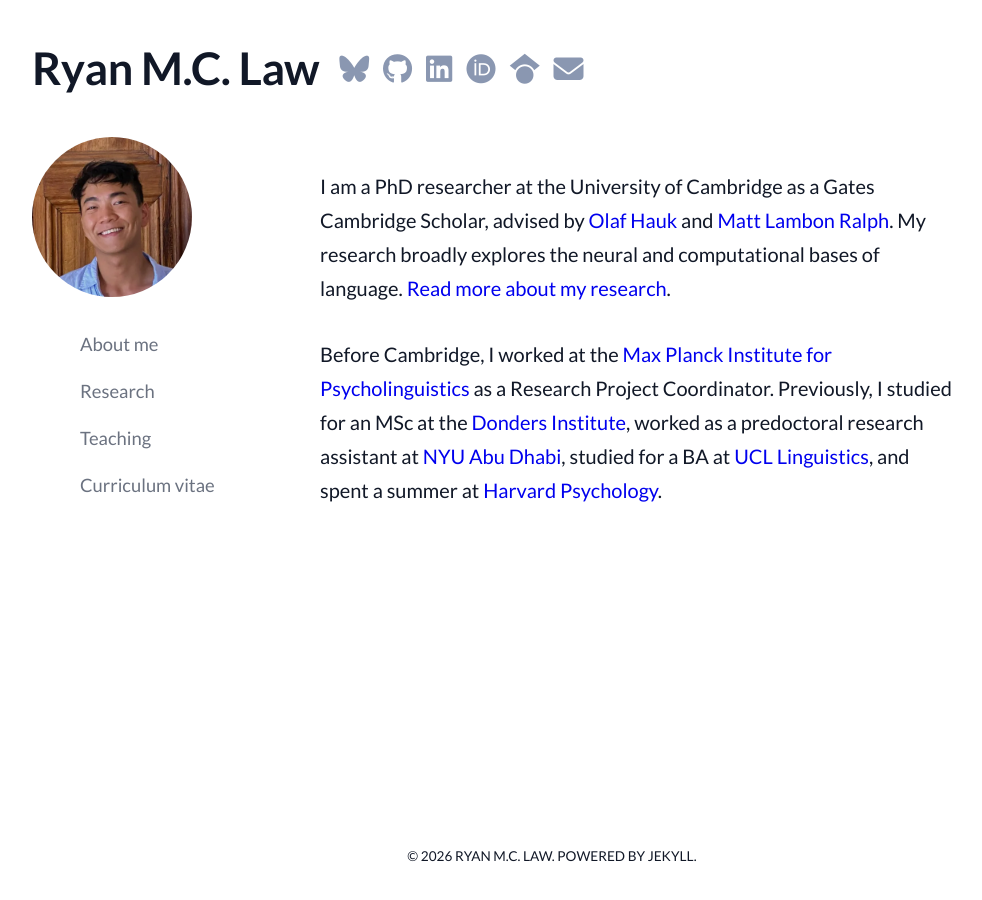
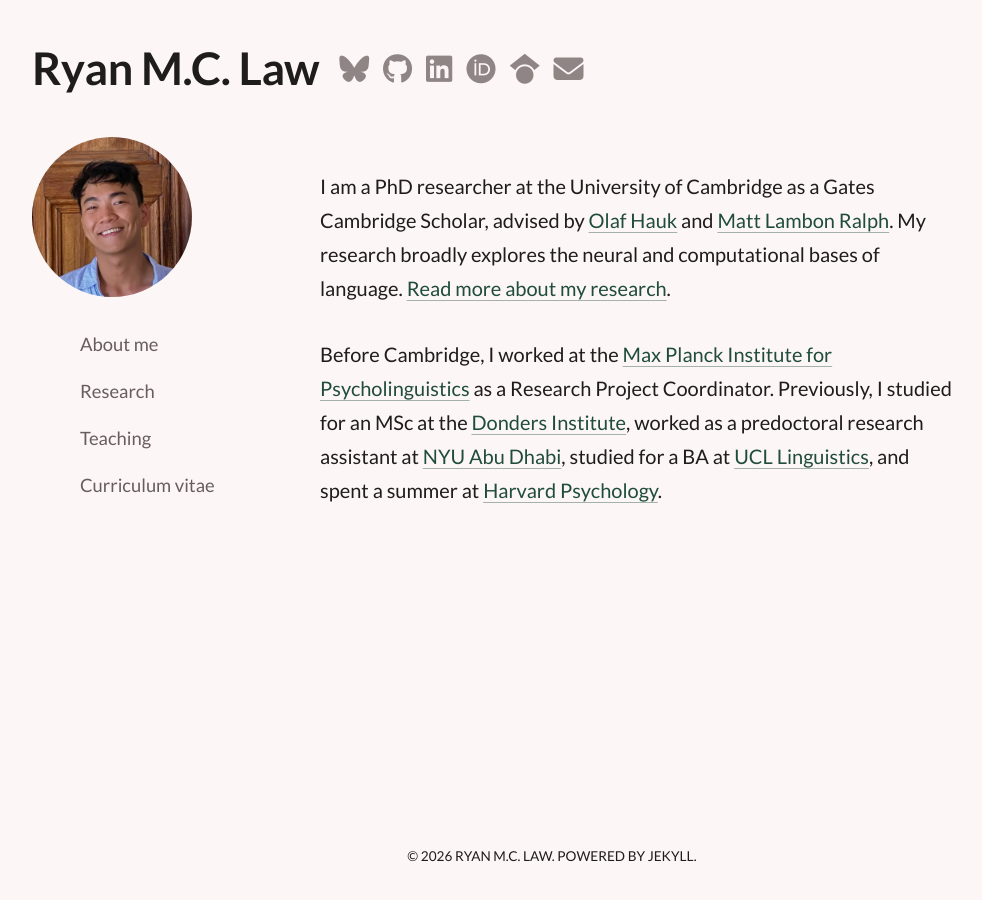
Before and after one commit to rmc-law/rmc-law.github.io, a Jekyll site: the page built from index.md, in a window 1280 px wide. Shown: the whole page, without its empty margins (88-1070 px from the left). Built offline with Jekyll 4.4.1, drawn with Linux system fonts in a browser that asks for light colours; nearby versions of some CDN libraries.

Commit message:
Palette: faint pink background, warm ink, forest green links
- Background #fdf6f6, text and headings warm ink #1f1c1c, nav and
  secondary text warm grey #675d5d (6.0:1), icons #8f8585 (3.4:1)
- Links forest green #1f4d3a (9.0:1) with a soft underline at rest;
  on hover the underline turns solid and a faint green wash appears
  (replaces the cyan box-shadow highlight)
- Nav and icon hover turn green; green focus ring for keyboard users
- 404: back arrow uses the link colour, underline only under the words

```diff
--- a/404.html
+++ b/404.html
@@ -19,7 +19,7 @@ layout: void
 
     <p><a href="/">
       <svg xmlns="http://www.w3.org/2000/svg" width="16" height="16" viewBox="0 0 16 16">
-        <path fill="$brand-color" d="M11.9998836,4.09370803 L8.55809517,7.43294953 C8.23531459,7.74611298 8.23531459,8.25388736 8.55809517,8.56693769 L12,11.9062921 L9.84187871,14 L4.24208544,8.56693751 C3.91930485,8.25388719 3.91930485,7.74611281 4.24208544,7.43294936 L9.84199531,2 L11.9998836,4.09370803 Z"></path>
+        <path fill="currentColor" d="M11.9998836,4.09370803 L8.55809517,7.43294953 C8.23531459,7.74611298 8.23531459,8.25388736 8.55809517,8.56693769 L12,11.9062921 L9.84187871,14 L4.24208544,8.56693751 C3.91930485,8.25388719 3.91930485,7.74611281 4.24208544,7.43294936 L9.84199531,2 L11.9998836,4.09370803 Z"></path>
       </svg>
       Back to Ryan's homepage</a></p>
   </div>
--- a/_sass/_base.scss
+++ b/_sass/_base.scss
@@ -1,5 +1,4 @@
 @use "sass:math";
-@use "sass:color";
 @use "variables" as *;
 
 /**
@@ -81,8 +80,8 @@ nav {
 
 nav a {
   margin: 0.5rem 3rem;
-  color: rgba(107, 114, 128, 1);
-  box-shadow: none;
+  color: $muted-color;
+  text-decoration: none;
   font-weight: 400;
 
   @include media-query($on-laptop) {
@@ -91,8 +90,8 @@ nav a {
   }
 
   &:hover {
-    color: rgba(17, 24, 39, 1);
-    text-decoration: none;
+    color: $brand-color;
+    background: none;
     box-shadow: none;
   }
 }
@@ -161,12 +160,13 @@ nav a:nth-child(1) {
 }
 
 .social a {
-  color: color.adjust(rgba(24, 28, 36, 1), $lightness: 50%);
+  color: $icon-color;
   margin-right: .5rem;
-  box-shadow: none;
+  text-decoration: none;
 
   &:hover {
-    color: rgba(24, 28, 36, 1);
+    color: $brand-color;
+    background: none;
     box-shadow: none;
   }
 }
@@ -208,7 +208,7 @@ li {
 h1, h2, h3, h4, h5, h6 {
   font-weight: $bold-weight;
   letter-spacing: -.005em;
-  color: #111827;
+  color: $text-color;
 }
 
 h4 {
@@ -218,13 +218,29 @@ h4 {
 /**
  * Links
  */
+// Links: forest green with a soft underline at rest (the green is too close
+// to the body text in brightness for colour alone to mark a link). On hover
+// the underline turns solid and a faint wash of the same green appears.
 a {
-  text-decoration: none;
+  color: $brand-color;
+  text-decoration: underline;
+  text-decoration-thickness: 1px;
+  text-underline-offset: .2em;
+  text-decoration-color: rgba($brand-color, .4);
+  border-radius: 3px;
 
   &:hover {
-    text-decoration: none;
-    box-shadow: inset 0 -.145em 0 0 $background-color, inset 0 -.45em 0 0 rgba(165, 243, 252, .4);
+    text-decoration-thickness: 2px;
+    text-decoration-color: currentColor;
+    background: rgba($brand-color, .08);
+    box-shadow: 0 0 0 .14em rgba($brand-color, .08);
   }
+}
+
+:focus-visible {
+  outline: 2px solid $brand-color;
+  outline-offset: 3px;
+  border-radius: 2px;
 }
 
 /**
--- a/_sass/_layout.scss
+++ b/_sass/_layout.scss
@@ -17,13 +17,15 @@
   margin-bottom: 0;
   float: left;
 
+  text-decoration: none;
+
   &,
   &:visited {
-    color: rgba(17, 24, 39, 1);
-    box-shadow: none;
+    color: $text-color;
   }
 
   &:hover {
+    background: none;
     box-shadow: none;
   }
 }
@@ -98,7 +100,7 @@
   max-width: 364px;
   padding: 2rem;
   background: white;
-  color: rgb(14, 30, 37);
+  color: $text-color;
   border-radius: 8px;
   box-shadow: 0 2px 4px 0 rgba(14, 30, 37, .16);
 
@@ -112,14 +114,14 @@
 
   p {
     margin: 1rem 0;
-    color: hsl(0, 0%, 33%);
+    color: $muted-color;
   }
 
   a {
-    box-shadow: none;
-
-    &:hover {
-      color: $brand-color;
-    }
+    // Flex drops the whitespace around the arrow icon, so only the words
+    // are underlined
+    display: inline-flex;
+    align-items: center;
+    gap: .35em;
   }
 }
--- a/_sass/_variables.scss
+++ b/_sass/_variables.scss
@@ -1,4 +1,3 @@
-@use "sass:color";
 
 // Typography: Lato for everything (loaded weights: 400, 400 italic, 700,
 // 700 italic, 900; there is no 600, so bold is 700)
@@ -11,9 +10,11 @@ $base-line-height: 1.7;
 $spacing-unit:     30px;
 
 // Colours
-$text-color:       rgba(17, 24, 39, 1);
-$background-color: #fff;
-$brand-color:      #0e7490;
+$background-color: #fdf6f6;  // very light pink
+$text-color:       #1f1c1c;  // warm near-black ink (also headings)
+$muted-color:      #675d5d;  // warm grey: nav and secondary text (6.0:1 on the pink)
+$icon-color:       #8f8585;  // lighter warm grey for the social icons (3.4:1; icons need 3:1)
+$brand-color:      #1f4d3a;  // forest green accent: links, focus ring (8.9:1 on the pink)
 
 // Width of the content area, and of the main text column (~65-70 characters)
 $content-width:    1100px;
```
